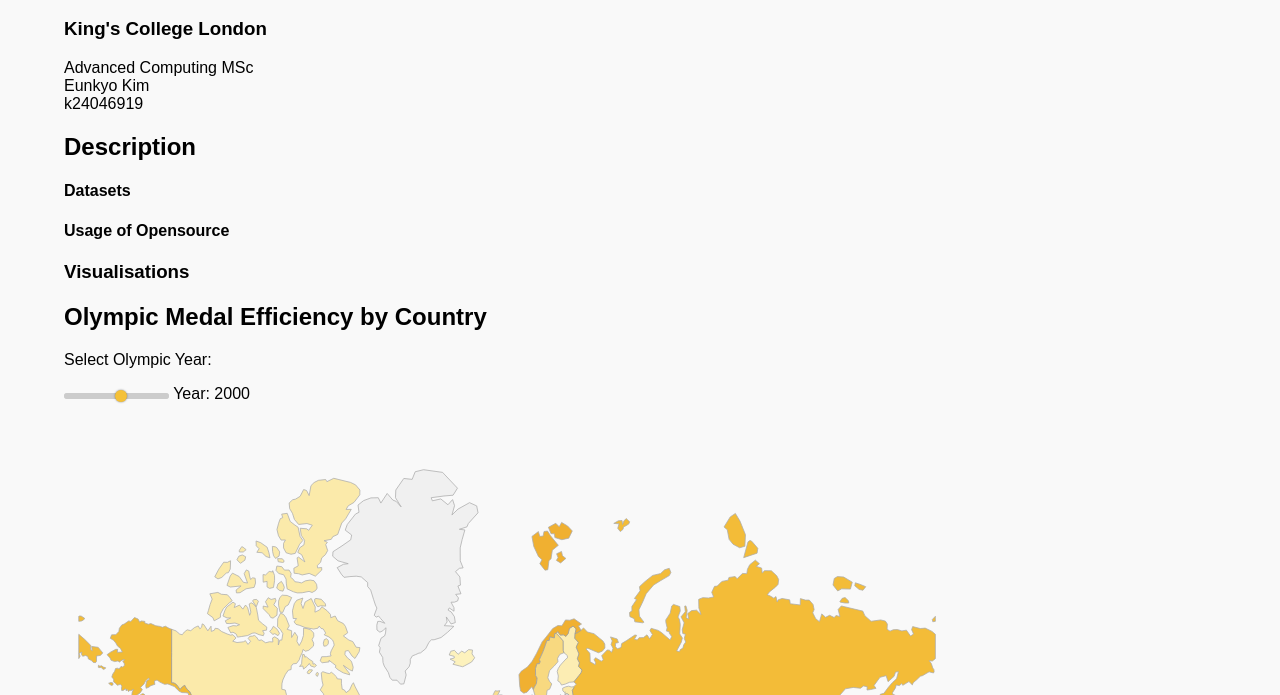
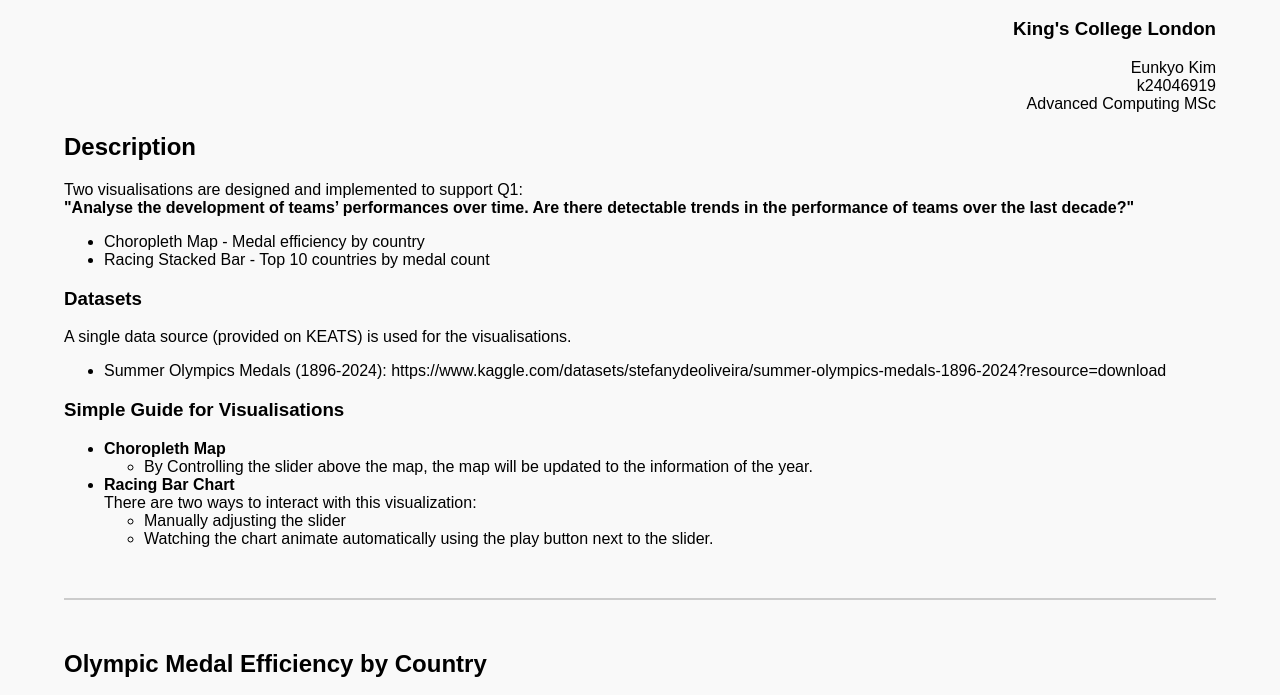
Before and after one commit to 9kyos9/DataVisualisation_Project, a plain HTML site: page index.html in a window 1280 px wide. Shown: the part 104-799 px from the top of the page. Drawn offline with nearby package versions, Linux system fonts and the light colour scheme.

Commit message:
final version of the visualisations

```diff
--- a/index.html
+++ b/index.html
@@ -13,19 +13,46 @@
 <body>
 
 <h1> 7CCSMSDV Introduction to Data Visualisation </h1>
-<h3>King's College London</h3>
-    <p> Advanced Computing MSc <br>
-    Eunkyo Kim <br>
-    k24046919
+<div style="text-align: right">
+    <h3>King's College London</h3>
+    <p> Eunkyo Kim <br>
+        k24046919<br>
+        Advanced Computing MSc
     </p>
+</div>
 
 <h2> Description </h2>
+<p>Two visualisations are designed and implemented to support Q1:
+    <br><b>"Analyse the development of teams’ performances over time. Are
+    there detectable trends in the performance of teams over the last decade?"</b></p>
+<ul>
+    <li>Choropleth Map - Medal efficiency by country</li>
+    <li>Racing Stacked Bar - Top 10 countries by medal count </li>
+</ul>
 
-<h4> Datasets </h4>
-<h4> Usage of Opensource </h4>
+<h3> Datasets </h3>
+<p>A single data source (provided on KEATS) is used for the visualisations.</p>
+<ul>
+    <li>Summer Olympics Medals (1896-2024): https://www.kaggle.com/datasets/stefanydeoliveira/summer-olympics-medals-1896-2024?resource=download</li>
+</ul>
 
+<h3> Simple Guide for Visualisations </h3>
+<ul>
+    <li><b>Choropleth Map</b>
+        <ul style="list-style-type: circle;">
+            <li>By Controlling the slider above the map, the map will be updated to the information of the year.</li>
+        </ul>
 
-<h3><b>Visualisations</b></h3>
+    <li><b>Racing Bar Chart</b>
+        <br> There are two ways to interact with this visualization:
+    <ul style="list-style-type: circle;">
+        <li>Manually adjusting the slider</li>
+        <li>Watching the chart animate automatically using the play button next to the slider.</li>
+    </ul>
+    </li>
+</ul>
+
+<hr style="border: none; height: 2px; background-color: #ccc; margin: 50px 0;">
 
 <div id="vis1" style="max-width: 100%; margin: auto;">
     <h2>Olympic Medal Efficiency by Country</h2>
@@ -46,6 +73,9 @@
     <div id="legend" style="max-width: 320px; margin: 2rem auto;"></div>
 
 </div>
+
+<hr style="border: none; height: 2px; background-color: #ccc; margin: 50px 0;">
+
 
 <div id="vis2" style="max-width: 100%; margin: auto;">
     <h2>Top 10 Countries by Medal Count (Stacked)</h2>
```
